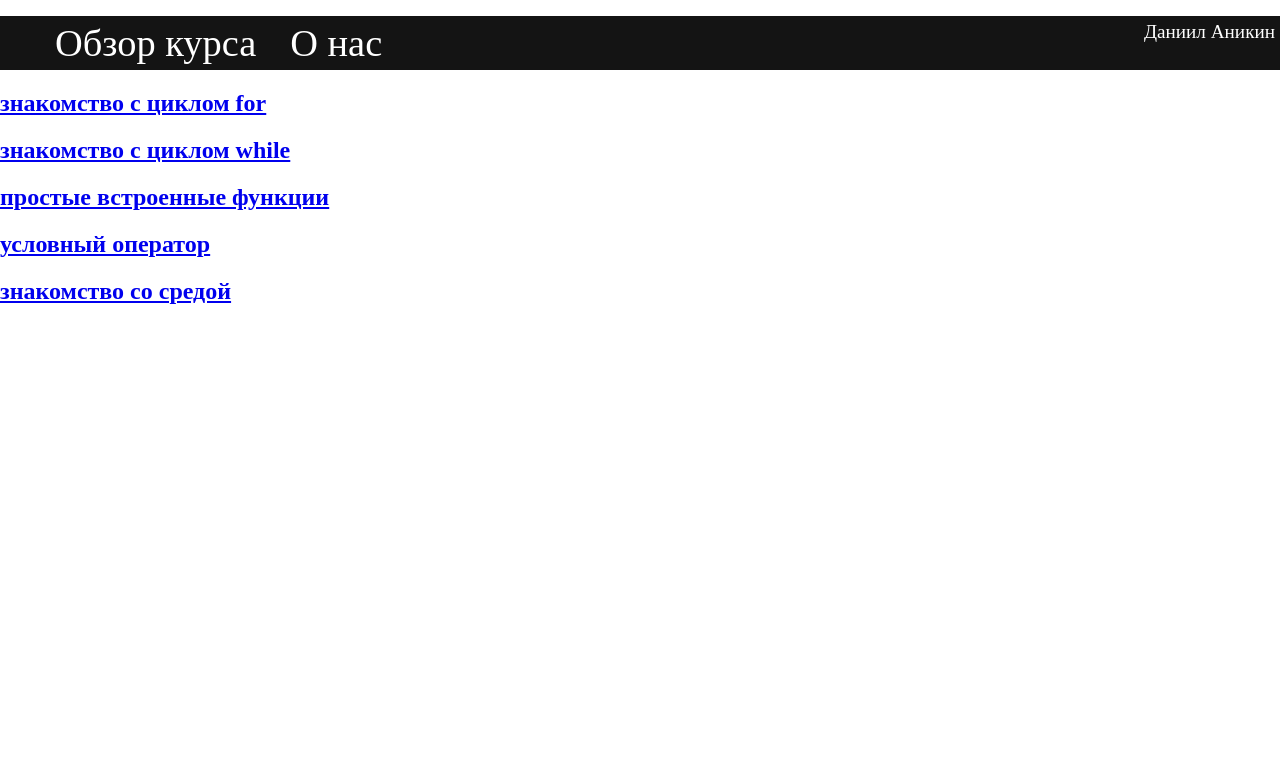
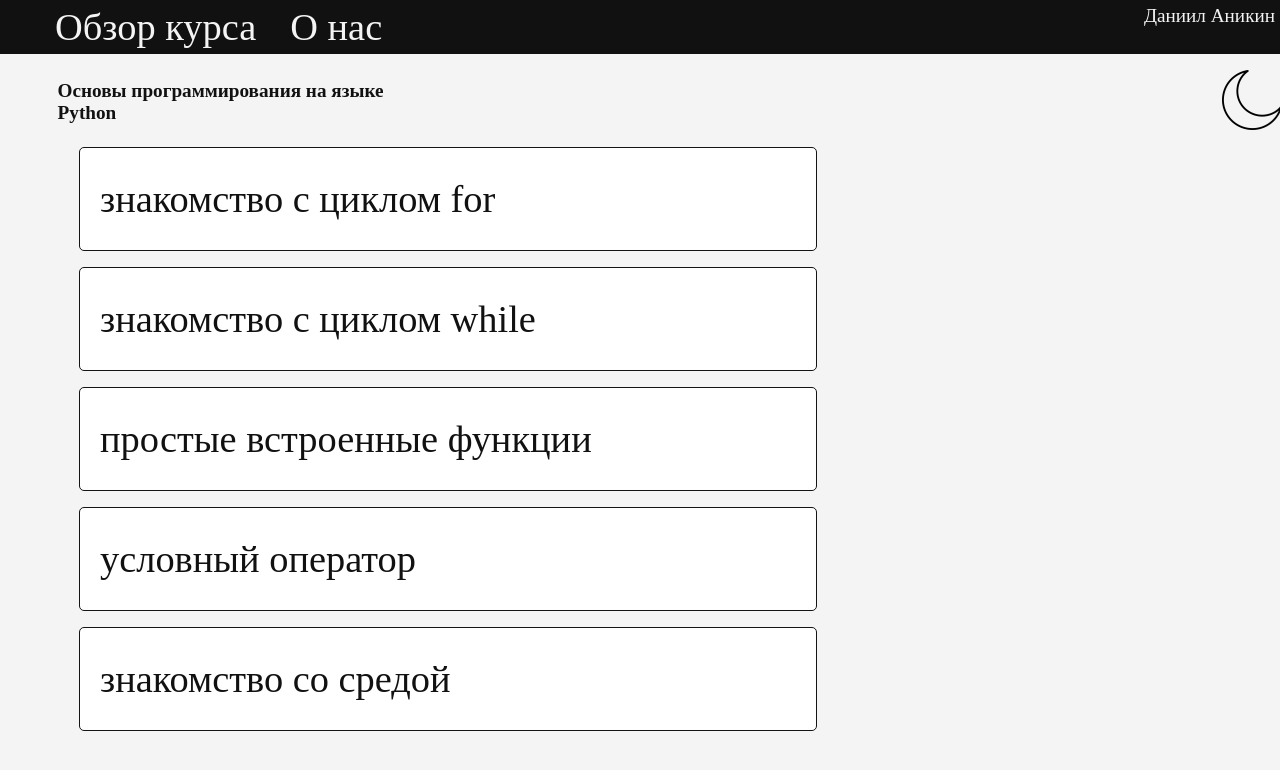
Before and after one commit to danosito/webPj, a Flask app: page / in a window 1280 px wide. Shown: the top 770 px of the page. Run offline with Flask 3, Linux system fonts and the light colour scheme.

Commit message:
norm main view

```diff
--- /dev/null
+++ b/static/css/light.css
@@ -0,0 +1,36 @@
+body {
+  background: #f4f4f4;
+}
+
+#header_bottom {
+  background: #111;
+}
+
+.course_nav {
+  color: #f4f4f4;
+}
+
+.course_nav:hover {
+  background: #606769;
+}
+
+.profile_name {
+  color: #f4f4f4;
+}
+
+.btn_for_lesson {
+  background: white;
+  color: #111;
+  border: 0.05em solid rgb(20, 20, 20);
+}
+
+.normal_text {
+  color: #111;
+}
+
+.theme {
+  background-image: url("../moon.png");
+  width: 60px;
+  height: 60px;
+  cursor: pointer;
+}
--- a/static/css/menu.css
+++ b/static/css/menu.css
@@ -8,8 +8,8 @@ body {
   padding: 0;
 }
 
-#header_bottom {
-  background: rgb(20, 20, 20);
+.no_margin {
+  margin-top: 0;
 }
 
 #menu li {
@@ -18,7 +18,6 @@ body {
 }
 
 .course_nav {
-  color: white;
   display: block;
   padding: 5px 15px;
   font-size: clamp(1rem, 3vw, 3rem);
@@ -26,12 +25,7 @@ body {
   text-decoration: none;
 }
 
-.course_nav:hover {
-  background: #606769;
-}
-
 .profile_name {
-  color: white;
   padding: 5px 5px;
   font-size: clamp(1rem, 1.5vw, 2rem);
   font-family: "Ibarra Real Nova", serif;
@@ -69,3 +63,34 @@ body {
   flex-direction: column;
   margin-top: 5em;
 }
+
+.lesson_btns {
+  display: flex;
+  flex-direction: column;
+  padding: 5px 15px;
+  margin-right: 40vw;
+}
+
+.btn_for_lesson {
+  width: 100%;
+  height: 13vh;
+  font-size: clamp(1rem, 3vw, 3rem);
+  font-family: "Ibarra Real Nova", serif;
+  margin-top: 1vh;
+  margin-bottom: 1vh;
+  margin-left: 5vw;
+  border-radius: 5px;
+  outline: none;
+  cursor: pointer;
+  text-align: left;
+  padding-left: 20px;
+}
+
+.info_and_theme {
+  display: flex;
+  flex-direction: row;
+}
+
+.theme {
+  margin-left: 57vw;
+}
--- a/templates/main.html
+++ b/templates/main.html
@@ -5,13 +5,23 @@
     <meta http-equiv="X-UA-Compatible" content="IE=edge" />
     <meta name="viewport" content="width=device-width, initial-scale=1.0" />
     <link rel="stylesheet" href="../static/css/menu.css" />
+    <link rel="stylesheet" href="../static/css/light.css" id="theme-link"/>
+    <!--<link rel="stylesheet" type="text/css" href="../static/css/<?php echo $_SESSION["theme"]; ?>.css" id="theme-link"> -->
     <title>Обзор курса</title>
   </head>
   <body>
+  <!--<?php
+    session_start();
+
+    if(!isset($_SESSION["theme"]))
+    {
+        $_SESSION["theme"] = "light";
+    }
+    ?>-->
     <div id="menu">
       <div id="header_bottom">
         <nav>
-          <ul>
+          <ul class="no_margin">
             <li>
               <a class="course_nav" href="#">Обзор курса</a>
             </li>
@@ -24,11 +34,47 @@
           </ul>
         </nav>
       </div>
-      {% for lesson in lessons %}
-      <a rel="stylesheet" href="/lessons/{{loop.index}}">
-        <h2>{{lesson}}</h2>
-      </a>
-      {% endfor %}
+      <div class="info_and_theme">
+        <h1 class="normal_text">Основы программирования на языке Python</h1>
+        <div class="theme" id="theme"></div>
+      </div>
+
+      <div class="lesson_btns">
+        {% for lesson in lessons %}
+        <button type="submit" onclick="location.href='/lessons/{{loop.index}}'" class="btn_for_lesson">
+          {{lesson}}
+        </button>
+        {% endfor %}
+      </div>
+
     </div>
+  <script>
+    var btn = document.getElementById("theme");
+var link = document.getElementById("theme-link");
+
+btn.addEventListener("click", function () {
+  ChangeTheme();
+});
+
+function ChangeTheme() {
+  let lightTheme = "../static/css/light.css";
+  let darkTheme = "../static/css/dark.css";
+
+  var currTheme = link.getAttribute("href");
+  var theme = "";
+
+  if (currTheme == lightTheme) {
+    currTheme = darkTheme;
+    theme = "dark";
+  } else {
+    currTheme = lightTheme;
+    theme = "light";
+  }
+
+  link.setAttribute("href", currTheme);
+
+  Save(theme);
+}
+  </script>
   </body>
 </html>
--- a/templates/profile.html
+++ b/templates/profile.html
@@ -5,6 +5,7 @@
     <meta http-equiv="X-UA-Compatible" content="IE=edge" />
     <meta name="viewport" content="width=device-width, initial-scale=1.0" />
     <link rel="stylesheet" href="../static/css/menu.css" />
+    <link rel="stylesheet" href="../static/css/light.css"/>
     <title>Профиль</title>
   </head>
   <body>
--- a/templates/register.html
+++ b/templates/register.html
@@ -3,6 +3,7 @@
   <head>
     <meta charset="UTF-8" />
     <link rel="stylesheet" href="{{ url_for('static',filename='css/index.css') }}" />
+      <link rel="stylesheet" href="../static/css/light.css"/>
     <title>Авторизация | Лицей Академии Яндекса</title>
   </head>
   <body>
```
Also changed, not shown: static/css/dark.css (added, +36 -0 lines), templates/interface.js (+26 -19 lines), templates/login.html (+3 -5 lines), static/moon.png (added), static/sun.png (added), 1 other file.
